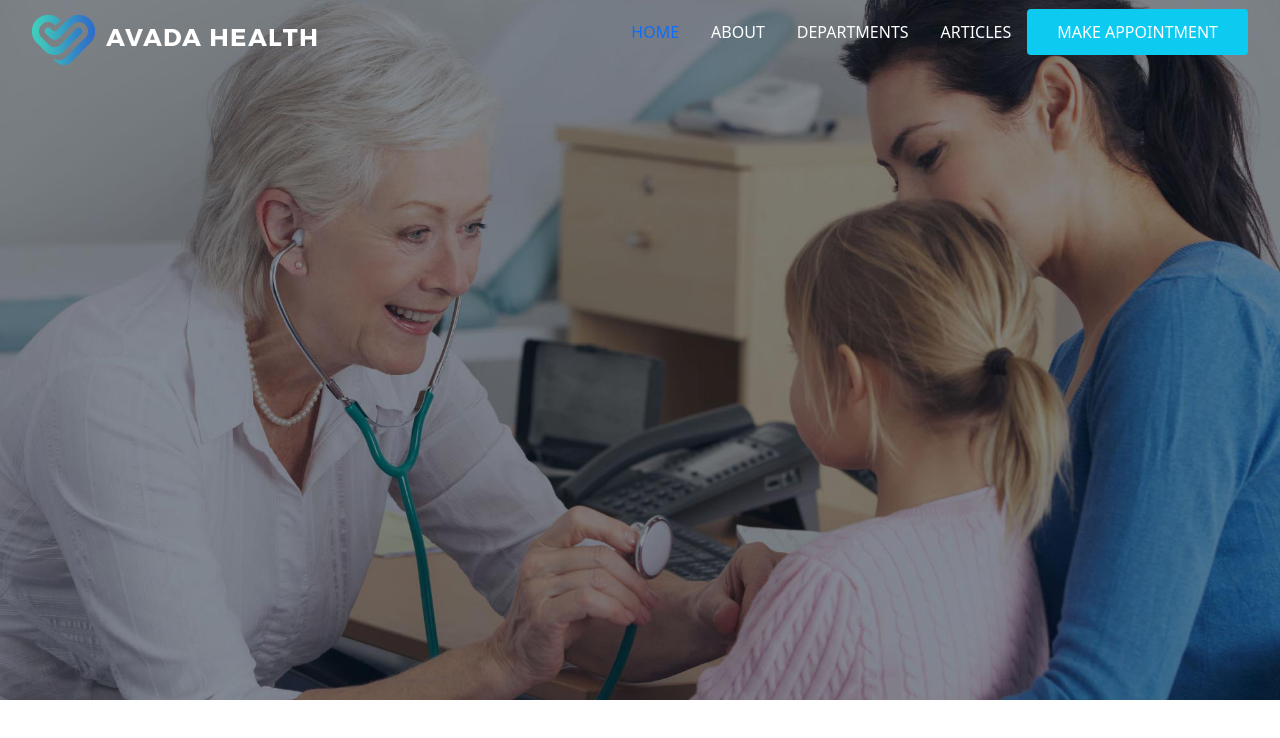
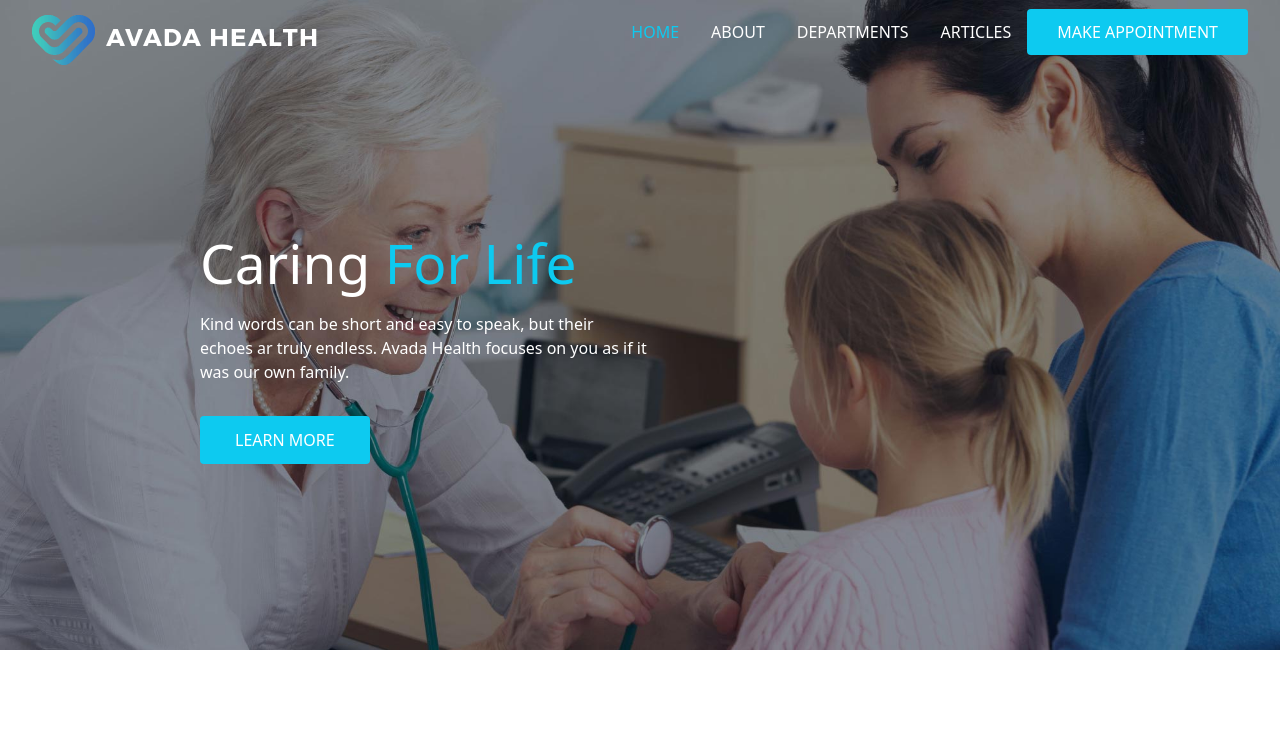
Before and after one commit to Alessio2299/proj-html-vuejs, a Vue app: page / in a window 1280 px wide. Shown: the top 738 px of the page. Built offline with nearby package versions, Linux system fonts and the light colour scheme.

Commit message:
Created Jumbtron

```diff
--- a/src/components/header/NavBar.vue
+++ b/src/components/header/NavBar.vue
@@ -1,10 +1,10 @@
 <template>
- <nav class="position-absolute d-flex align-items-center justify-content-between">
+ <nav class="d-flex align-items-center justify-content-between">
    <img :src="require ('../../assets/images/medical_logo_1x_light.png')" alt="Medical Logo">
    <ul class="d-flex list-unstyled text-uppercase">
     <li v-for="(info,index) in dataNav" :key="index">
       <a
-        :class="`p-3 text-decoration-none ${info.active ? 'text-primary' : 'text-white'}`"
+        :class="`p-3 text-decoration-none ${info.active ? 'text-info' : 'text-white'}`"
         :href="info.url">{{info.name}}
       </a>
     </li>
@@ -47,8 +47,7 @@ export default {
 
 <style scoped lang="scss">
   nav{
-    top: 0;
-    left: 2.5%;
+    margin: auto;
     height: 80px;
     width: 95%;
     .my_button{
--- a/src/components/header/ThumbHeader.vue
+++ b/src/components/header/ThumbHeader.vue
@@ -1,15 +1,25 @@
 <template>
- <div class="thumb">
+ <div class="thumb position-relative" :style="bgThumb">
    <NavBar />
-   <img :src="require ('../../assets/images/header-image-homepage.jpg')" alt="">
+   <div class="content-thumb text-white">
+     <h1 class="mb-3">Caring <span class="text-info">For Life</span></h1>
+     <p>Kind words can be short and easy to speak, but their echoes ar truly endless. Avada Health focuses on you as if it was our own family.</p>
+     <div class="mt-3 text-uppercase my_button bg-info rounded d-inline-block">Learn More</div>
+   </div>
  </div>
 </template>
 
 <script>
   import NavBar from "./NavBar.vue"
-
   export default {
     name: 'ThumbHeader',
+    data(){
+      return{
+        bgThumb: {
+          backgroundImage: `url(${require('../../assets/images/header-image-homepage.jpg')})`
+        }
+      }
+    },
     props: {
     },
     components: {
@@ -20,13 +30,24 @@
 
 <style scoped lang="scss">
   .thumb{
-    position: relative;
-    height: 700px;
+    height: 650px;
+    background-position: top;
+    background-size: cover;
     img{
       width: 100%;
       height: 100%;
       object-fit: cover;
-      object-position: top;
+    }
+    .content-thumb{
+      width: 35%;
+      margin: 150px 0 0 200px;
+      h1{
+        font-size: 55px;
+        font-weight: 200;
+      }
+      .my_button{
+      padding: 12px 35px;
+      }
     }
   }
 </style>
```
